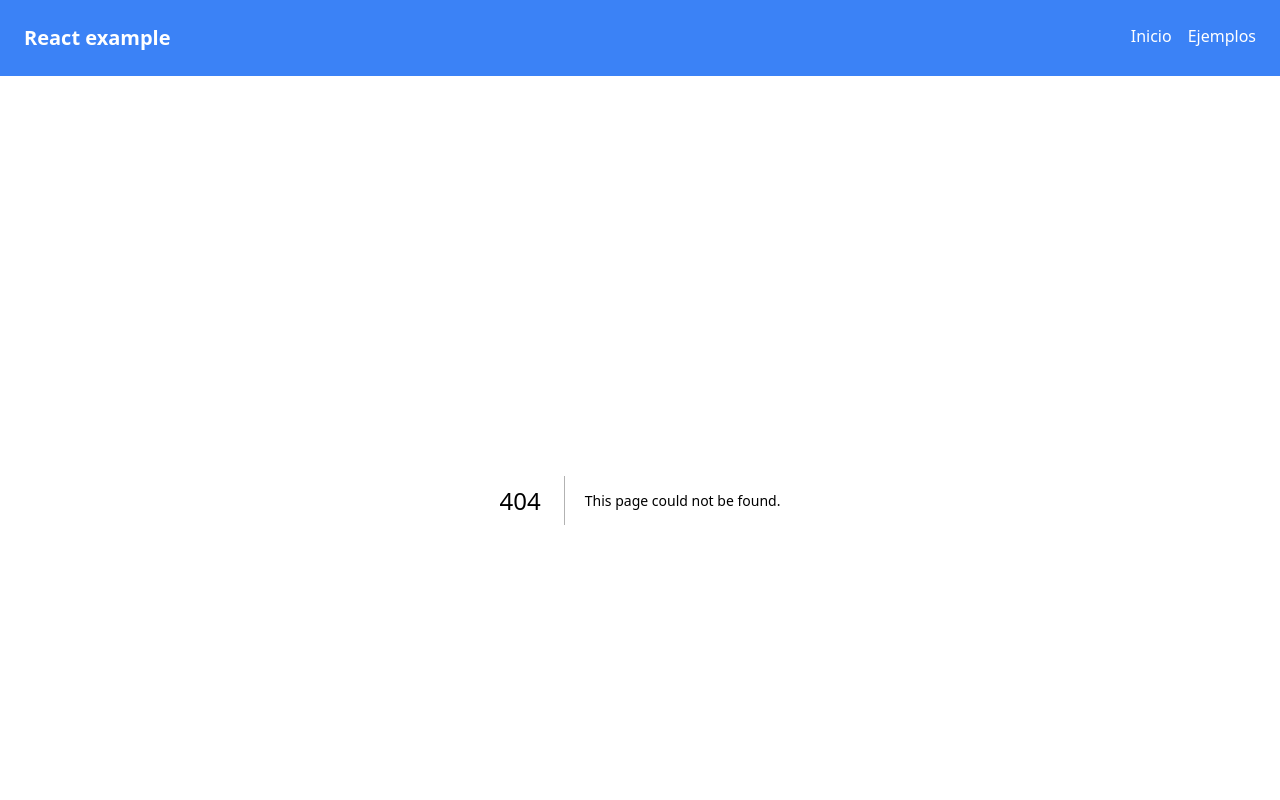
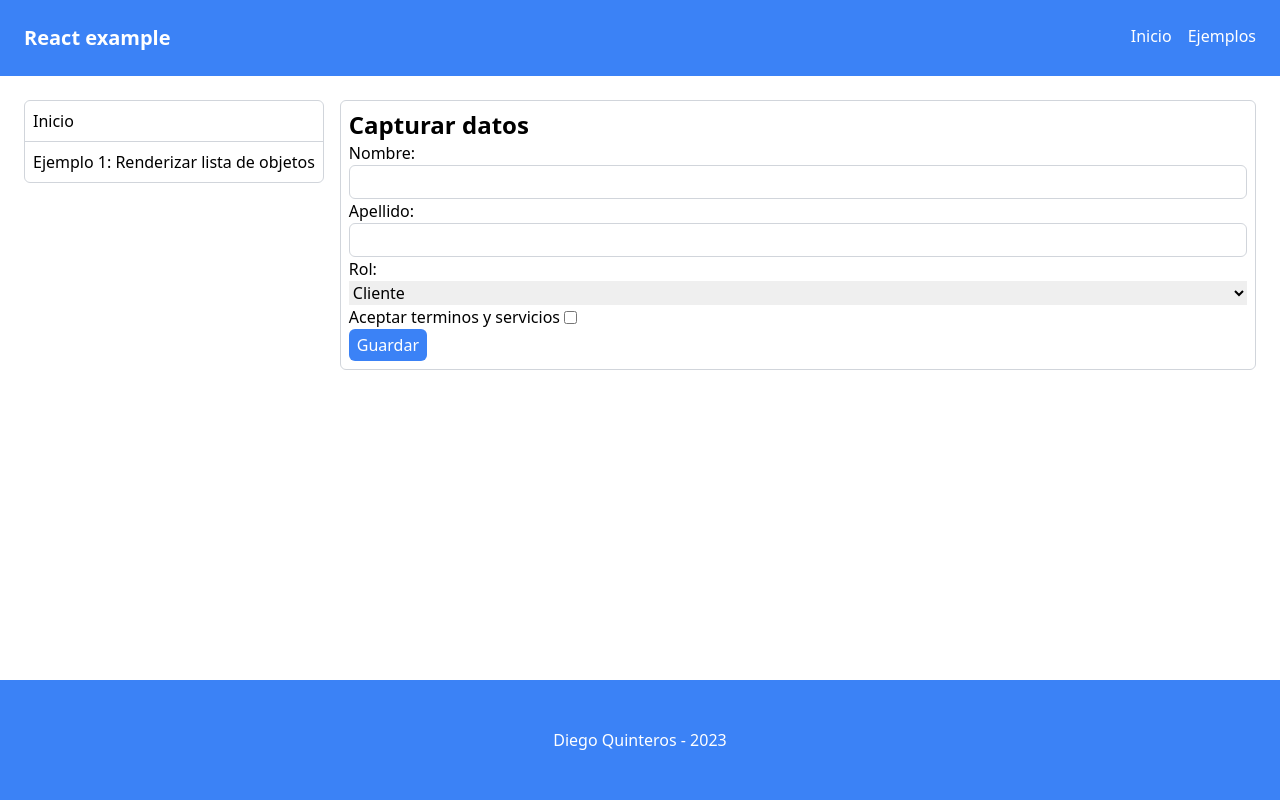
Before and after one commit to sv21009/react_example, a Next.js app: page /examples/2 in a window 1280 px wide. Before the commit this address had no page. Shown: the top 800 px of the page. Built offline with nearby package versions, Linux system fonts and the light colour scheme.

Commit message:
✨ Add Example2 Page

```diff
--- /dev/null
+++ b/app/examples/2/page.tsx
@@ -0,0 +1,66 @@
+'use client';
+import React, { ChangeEvent, useState } from 'react'
+
+type TRoles = 'Client' | 'Admin';
+
+const Example2 = () => {
+  const [firstName, setFirstName] = useState('')
+  const [lastName, setLastName] = useState('')
+  const [role, setRole] = useState<TRoles>('Client')
+  const [terms, setTerms] = useState(false)
+
+  const handleNameOnChange = (event:ChangeEvent<HTMLInputElement>) => {
+    setFirstName(event.currentTarget.value)
+  };
+
+  const handleLastNameOnChange = (event:ChangeEvent<HTMLInputElement>) => {
+    setLastName(event.currentTarget.value)
+  }
+
+  const handleRoleOnChange = (event:ChangeEvent<HTMLSelectElement>) => {
+    if(event.currentTarget.value === 'Client' || event.currentTarget.value === 'Admin'){
+      setRole(event.currentTarget.value)
+    }
+  }
+
+  const handleTermsOnChange = (event:ChangeEvent<HTMLInputElement>) => {
+    setTerms(event.currentTarget.checked)
+  }
+
+  const handleGuardarOnClick = () => {
+    console.log('--------------')
+    console.log('Nombre:', firstName)
+    console.log('Apellido:', lastName)
+    console.log('Rol:', role)
+    console.log(terms ? 'Acepto los terminos'  : 'No acepto los terminos')
+    console.log('--------------')
+  }
+
+  return (
+    <div>
+      <h1 className='text-2xl font-bold'>Capturar datos</h1>
+      <div className='flex flex-col'>
+        <label htmlFor="firstName">Nombre:</label>
+        <input onChange={handleNameOnChange} id='firstName' type="text" value={firstName} />
+      </div>
+      <div className='flex flex-col'>
+        <label htmlFor="lastName">Apellido:</label>
+        <input onChange={handleLastNameOnChange} id='lastName' type="text" value={lastName} />
+      </div>
+      <div className='flex flex-col'>
+        <label htmlFor="rol">Rol:</label>
+        <select onChange={handleRoleOnChange} id='rol' value={role}>
+          <option value='Client'>Cliente</option>
+          <option value='Admin'>Administrador</option>
+        </select>
+      </div>
+      <div  className='flex flex-row gap-1 items-center'>
+        <label htmlFor="terms">Aceptar terminos y servicios</label>
+        <input onChange={handleTermsOnChange} id='terms' type="checkbox" checked={terms}/>
+      </div>
+      <button onClick={handleGuardarOnClick}>Guardar</button>
+    </div>
+  )
+}
+
+export default Example2
```
